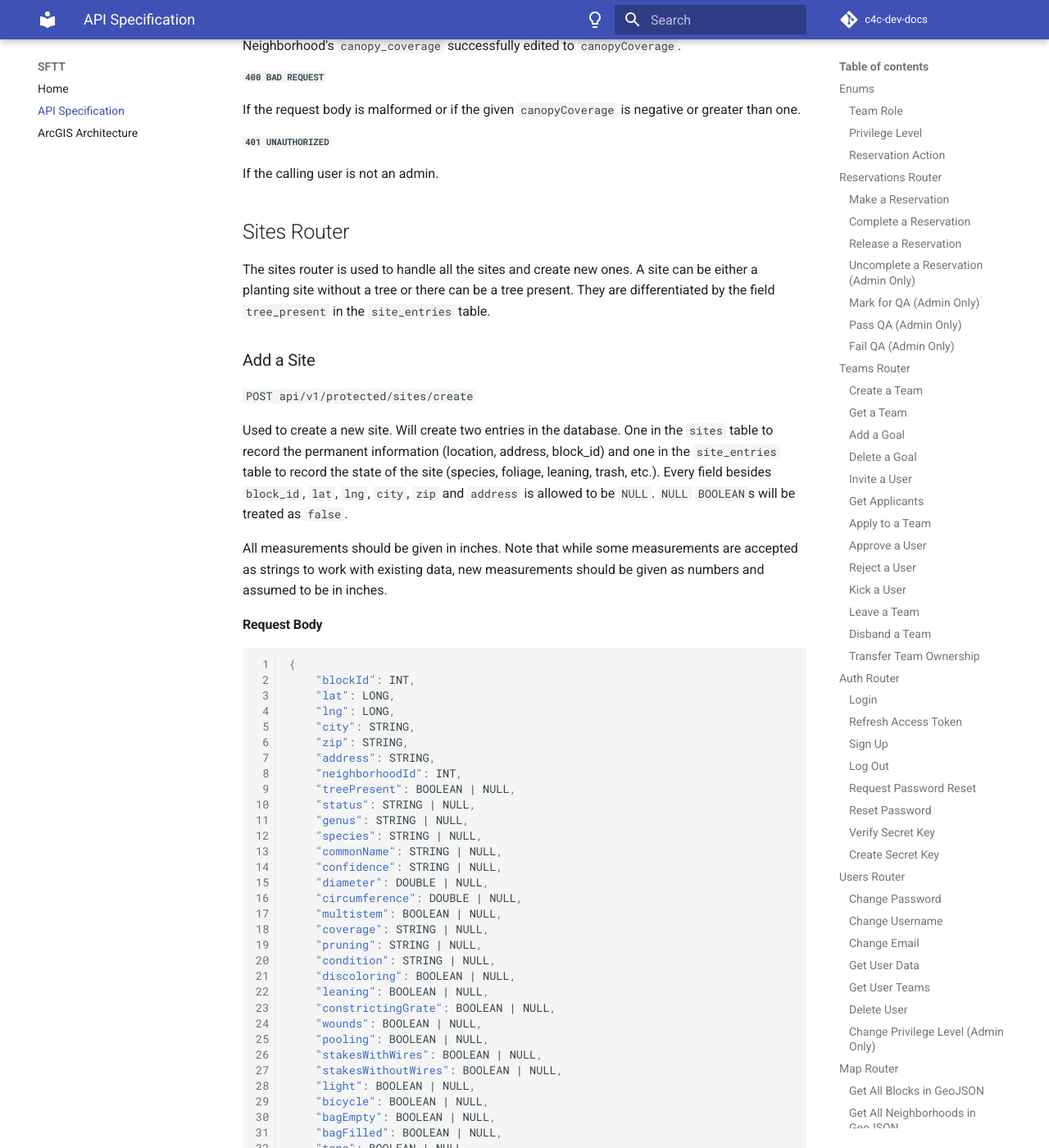
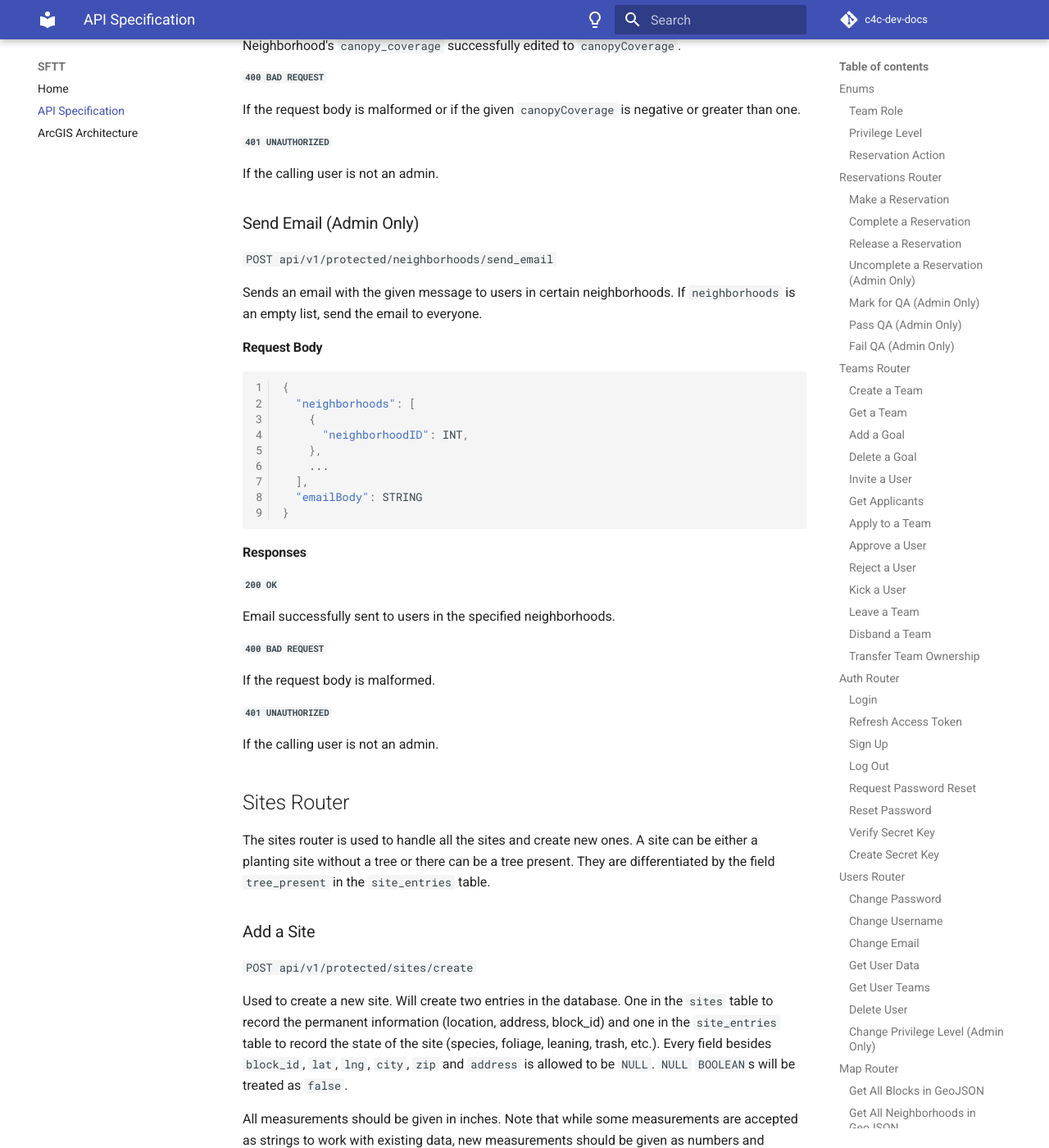
Before and after one commit to Code-4-Community/c4c-dev-docs, an MkDocs documentation site: the page built from docs/sftt/sftt-api-spec.md, in a window 1280 px wide and 1400 px high, scrolled down 35308 px. Shown: the whole window at 82% size. Built offline with MkDocs 1.6.1 and Material for MkDocs 9.7.7, drawn with Linux system fonts in a browser that asks for light colours; comment, search, counter and statistics services are not loaded.

Commit message:
Add documentation for send email route

````diff
--- a/docs/sftt/sftt-api-spec.md
+++ b/docs/sftt/sftt-api-spec.md
@@ -1599,6 +1599,39 @@ If the request body is malformed or if the given `canopyCoverage` is negative or
 
 If the calling user is not an admin.
 
+### Send Email (Admin Only)
+
+`POST api/v1/protected/neighborhoods/send_email`
+
+Sends an email with the given message to users in certain neighborhoods. If `neighborhoods` is an empty list, send the email to everyone.
+
+#### Request Body
+```json
+{
+  "neighborhoods": [
+    {
+      "neighborhoodID": INT,
+    },
+    ...
+  ],
+  "emailBody": STRING
+}
+```
+
+#### Responses
+
+##### `200 OK`
+
+Email successfully sent to users in the specified neighborhoods.
+
+##### `400 BAD REQUEST`
+
+If the request body is malformed.
+
+##### `401 UNAUTHORIZED`
+
+If the calling user is not an admin.
+
 ## Sites Router
 
 The sites router is used to handle all the sites and create new ones. A site can be either a planting site without a tree or there can be a tree present. They are differentiated by the field `tree_present` in the `site_entries` table.
````
